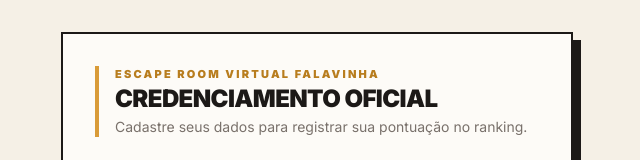
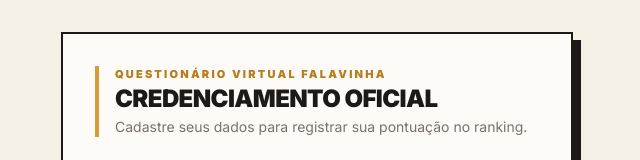
Before and after one commit to JoaoVictor9805/JogoFalavinha-v2, a React (Vite) app in the folder frontend/: page / in a window 1280 px wide. Shown: the top 160 px of the page, without its empty margins (323-963 px from the left). Built offline with nearby package versions, Linux system fonts and the light colour scheme; no server answers.

Commit message:
fix: texto cadastro

```diff
--- a/frontend/src/components/screens/RegistrationScreen.jsx
+++ b/frontend/src/components/screens/RegistrationScreen.jsx
@@ -135,7 +135,7 @@ function RegistrationScreen() {
         {/* Cabeçalho */}
         <div className="border-l-4 border-[#D99B38] pl-4 mb-6">
           <div className="text-[11px] font-black uppercase tracking-[0.2em] text-[#B87D1E]">
-            Escape Room Virtual Falavinha
+            Questionário Virtual Falavinha
           </div>
           <h1 className="text-xl sm:text-2xl font-black uppercase tracking-tight text-stone-900">
             {activeTab === 'cadastro' ? 'Credenciamento Oficial' : 'Acesso ao Desafio'}
```
